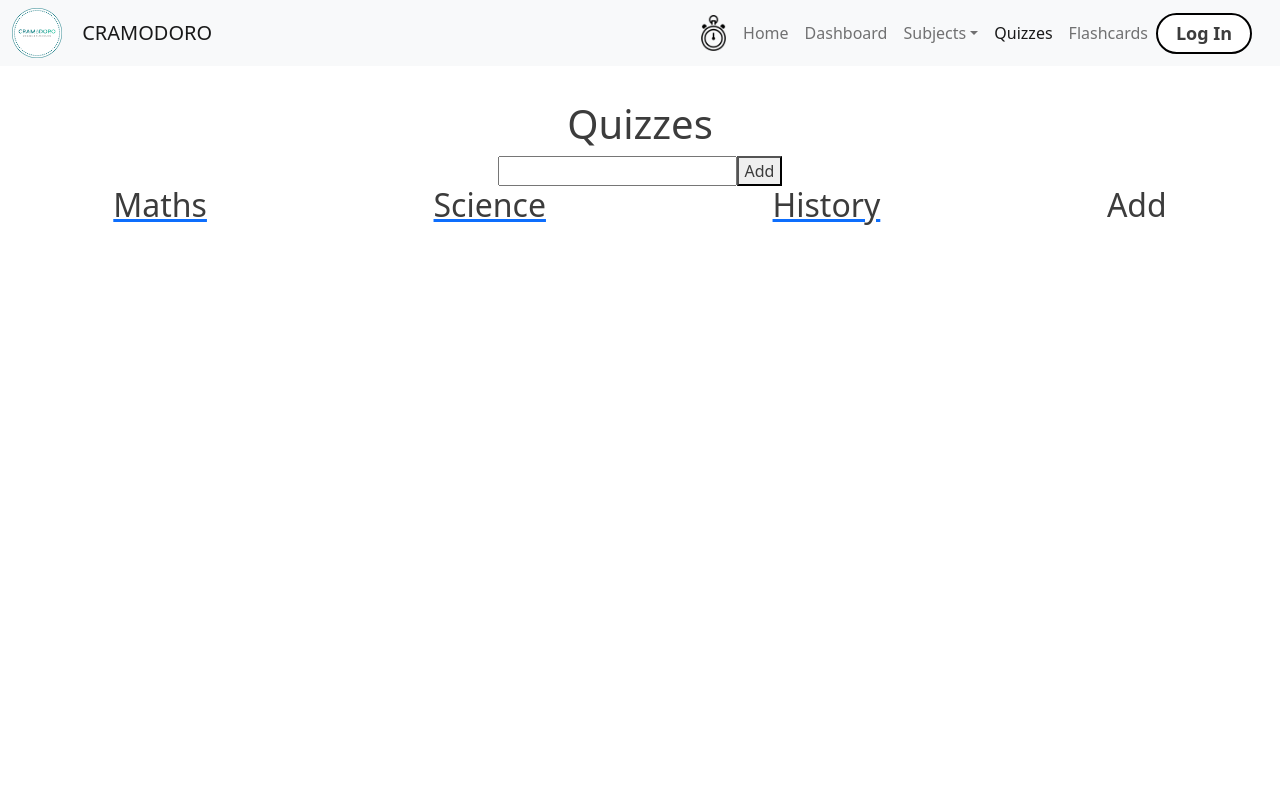
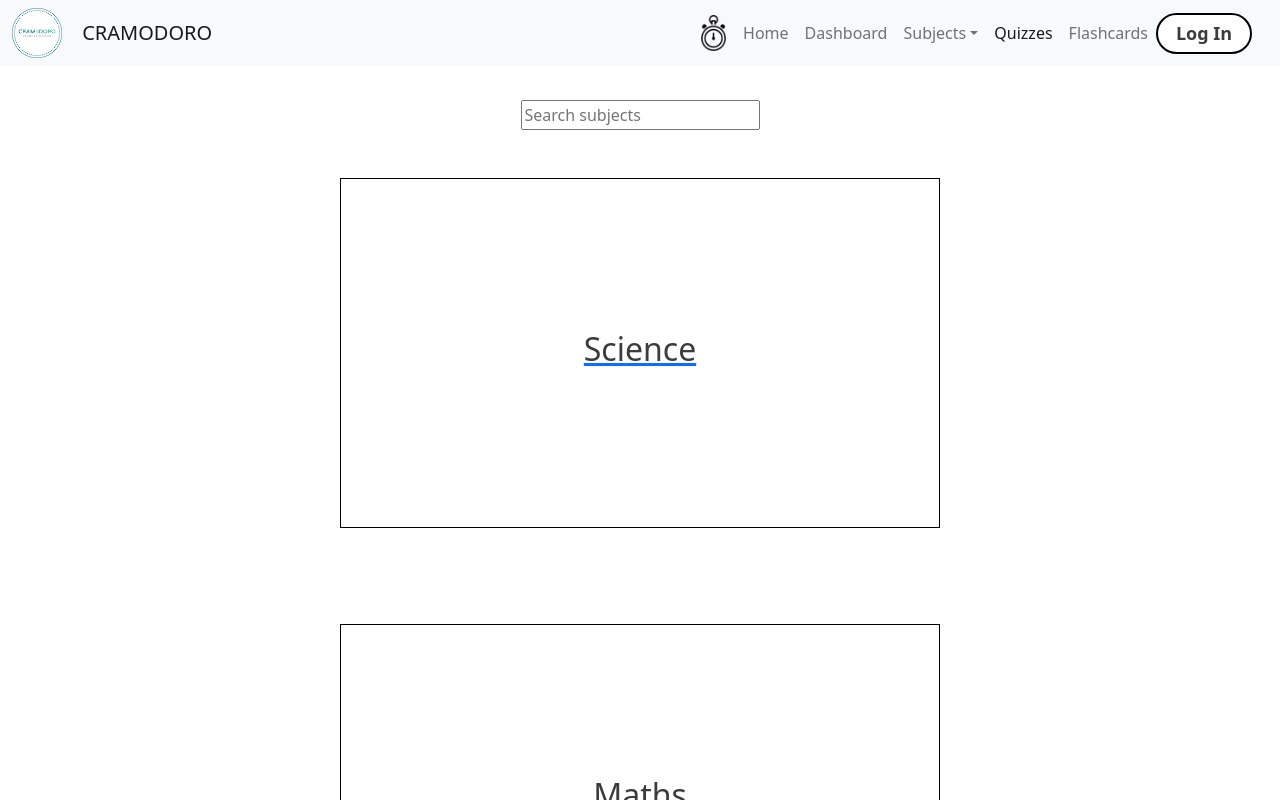
Before and after one commit to CingSharped/crammerdoro, a React (Vite) app in the folder frontend/: page /quiz in a window 1280 px wide. Shown: the top 800 px of the page. Built offline with nearby package versions, Linux system fonts and the light colour scheme.

Commit message:
fix styling for quiz page

```diff
--- a/frontend/src/Pages/Quiz/index.jsx
+++ b/frontend/src/Pages/Quiz/index.jsx
@@ -1,23 +1,30 @@
-import React from 'react';
-import {QuizSubjectCard} from '../../components';
-
+import React, { useState } from 'react';
+import { QuizSubjectCard } from '../../components';
+import './quiz.css'
 
 const QuizPage = () => {
+  const [searchValue, setSearchValue] = useState('');
+
+  const handleSearchChange = (event) => {
+    const { value } = event.target;
+    setSearchValue(value);
+  };
+
   return (
     <>
-      <h1>Quizzes</h1>
-      <form>
-        <input type="text" />
-        <button>Add</button>
+      <div className='flashcard-container'>
+        <input
+          type="text"
+          value={searchValue}
+          onChange={handleSearchChange}
+          placeholder="Search subjects"
+        />
         <div className='card-container'>
+          <QuizSubjectCard subject='Science' />
           <QuizSubjectCard subject='Maths' />
-          <QuizSubjectCard subject='Science' />
           <QuizSubjectCard subject='History' />
-          <div className='quizcard'>
-            <h2>Add</h2>
-          </div>
         </div>
-      </form>
+      </div>
     </>
   );
 };
--- a/frontend/src/Pages/SubjectFlashcard/subjectFlashcard.css
+++ b/frontend/src/Pages/SubjectFlashcard/subjectFlashcard.css
@@ -53,7 +53,7 @@ div.carousel-item.active {
 
 
 .page-container {
-  margin: 100px;
+  margin: 33vh 100px auto 100px;
   /* height: 70vh; */
   display: flex;
   flex-direction: column;
--- a/frontend/src/components/Review/index.jsx
+++ b/frontend/src/components/Review/index.jsx
@@ -60,24 +60,24 @@ const Review = () => {
                         </div>
 
                         <div className="row align-items-center">
-                            <div className="col fw-bold mt-4">
+                            <div className="col-md-2 fw-bold fs-3 mt-4 text-white">
+                                Score
+                            </div>
+                            <div className="col-md-4 fw-bold fs-3 mt-4 text-white">
                                 Subject
                             </div>
-                            <div className="col fw-bold mt-4">
-                                Score
-                            </div>
-                            <div className="col fw-bold mt-4">
+                            <div className="col fw-bold fs-3 mt-4 text-white">
                                 Comment
                             </div>
                         </div>
 
                         {sortedReviews.map((review, index) => (
                             <div className='row align-items-center' key={index}>
-                                <div className='col mt-4'>
+                                <div className='col-md-2 mt-4 fs-4 fst-bold text-white'>
+                                    {review.score} |  {getEmoji(review.score)}
+                                </div>
+                                <div className='col-md-4 mt-4 fs-4 text-white'>
                                     {review.subject}
-                                </div>
-                                <div className='col mt-4'>
-                                    {review.score} |  {getEmoji(review.score)}
                                 </div>
                                 {review.log.length > 50 ? (
                                     <OverlayTrigger
@@ -91,14 +91,14 @@ const Review = () => {
                                         }
                                     >
 
-                                        <div className='col mt-4 fst-italic'>
+                                        <div className='col mt-4 fs-4 fst-italic text-white'>
                                             "{review.log.substring(0, 50)}
                                             <a style={{ color: "red" }}>...</a>"
                                             <a style={{ color: "red", fontSize: "x-small" }}> (hover)</a>
                                         </div>
                                     </OverlayTrigger>
                                 ) : (
-                                    <div className='col mt-4 fst-italic'>"{review.log}"</div>
+                                    <div className='col mt-4 fs-4 fst-italic text-white'>"{review.log}"</div>
                                 )}
                             </div>
                         ))}
--- a/frontend/src/components/Review/review.css
+++ b/frontend/src/components/Review/review.css
@@ -9,4 +9,5 @@
     border-radius: 25px;
     width: 80vw;
     padding-bottom: 5vh;
+    background: linear-gradient(45deg, #446969, #00d196);
 }
--- a/frontend/src/components/TryThese/trythese.css
+++ b/frontend/src/components/TryThese/trythese.css
@@ -6,14 +6,21 @@
 .try-these {
     background-color: azure;
     border: 1px solid black;
-    border-radius: 25px;
+    border-radius: 15px;
     width: 80vw;
+    background: linear-gradient(45deg, #446969, #00d196);
 }
 
 .try-these-options {
-    background-color: azure;
+    background-color: #ffffff;
     border: 1px solid black;
-    border-radius: 25px;
+    border-radius: 15px;
     width: 20vw;
     margin-bottom: 5vh;
 }
+
+h3 {
+    color: white;
+    font-weight: bold;
+    font-size: 2.5rem;
+}
```
Also changed, not shown: frontend/src/Pages/Quiz/quiz.css (+5 -4 lines).
